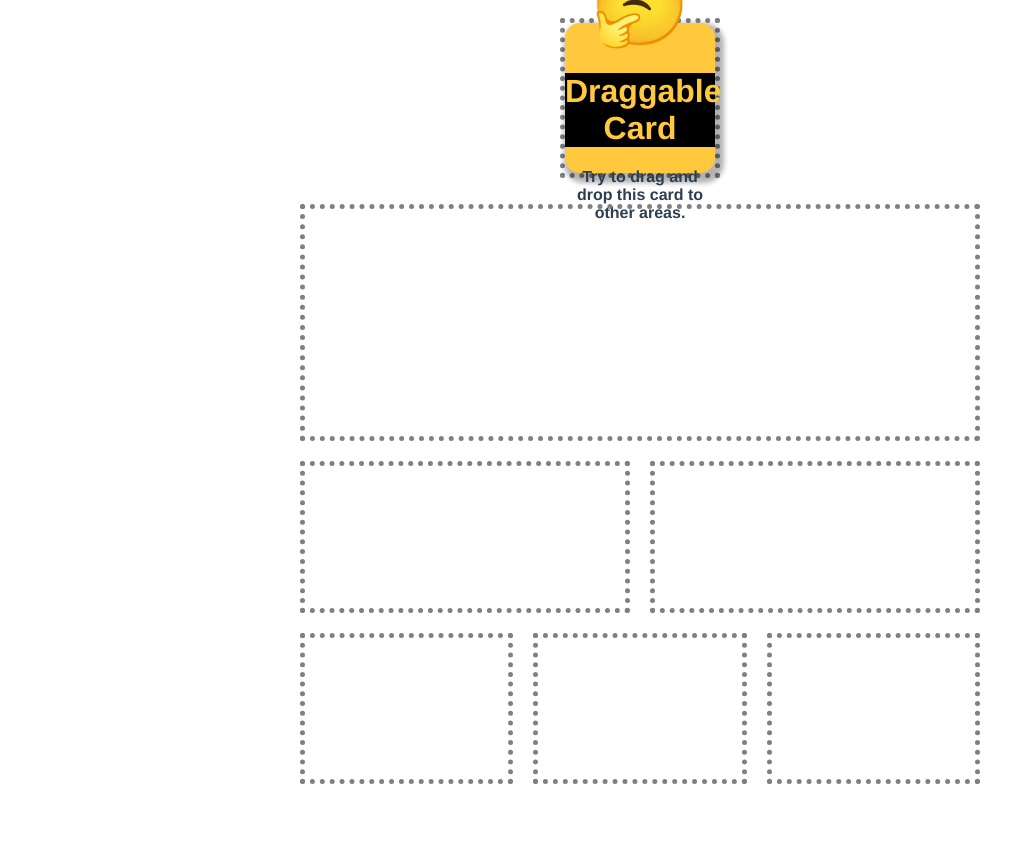
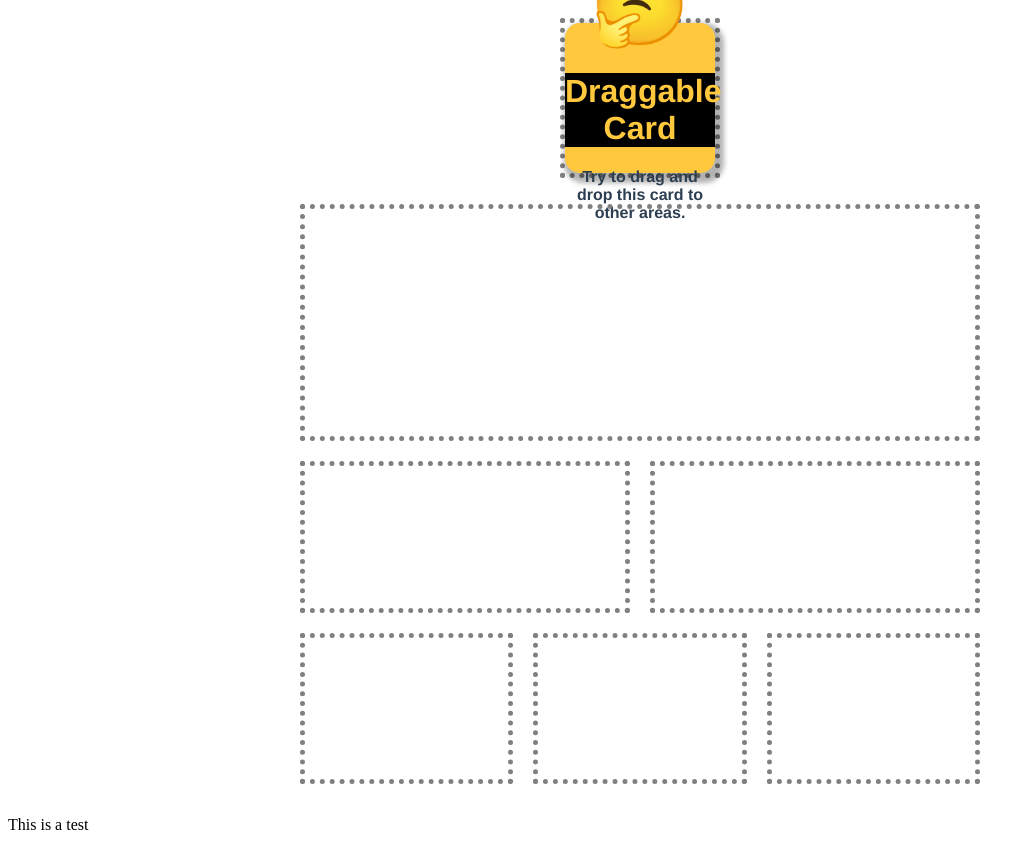
Before and after one commit to Kilimanjaro-a2/CSSContainerQueriesExperimentWithVue, a Vue app: page / in a window 1280 px wide. Shown: the whole page, without its empty margins (0-1035 px from the left). Before the commit the page ends 808 px from the top, so only its background shows below. Built offline with nearby package versions, Linux system fonts and the light colour scheme.

Commit message:
Added config

```diff
--- a/public/index.html
+++ b/public/index.html
@@ -12,6 +12,7 @@
       <strong>We're sorry but <%= htmlWebpackPlugin.options.title %> doesn't work properly without JavaScript enabled. Please enable it to continue.</strong>
     </noscript>
     <div id="app"></div>
+    <p>This is a test</p>
     <!-- built files will be auto injected -->
   </body>
 </html>
--- /dev/null
+++ b/vue.config.js
@@ -0,0 +1,3 @@
+module.exports = {
+  publicPath: './'
+}
```
